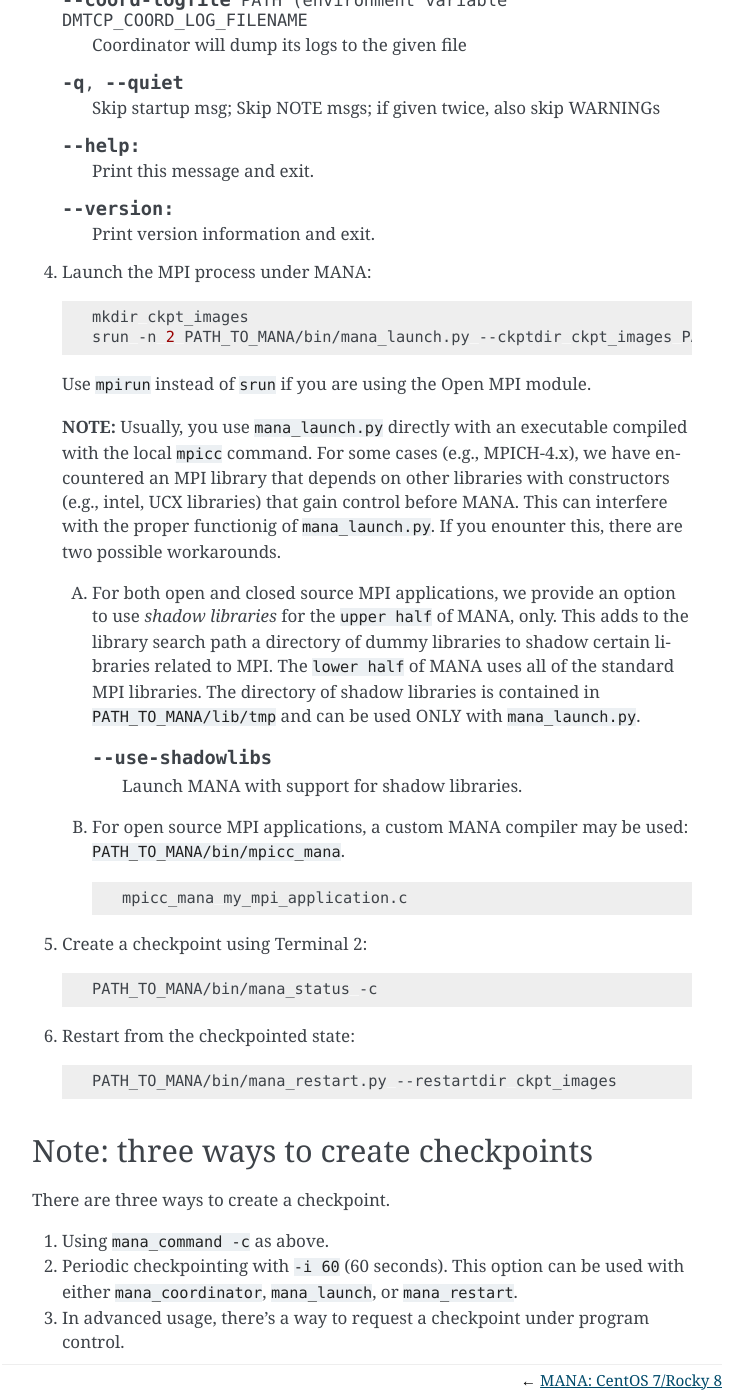
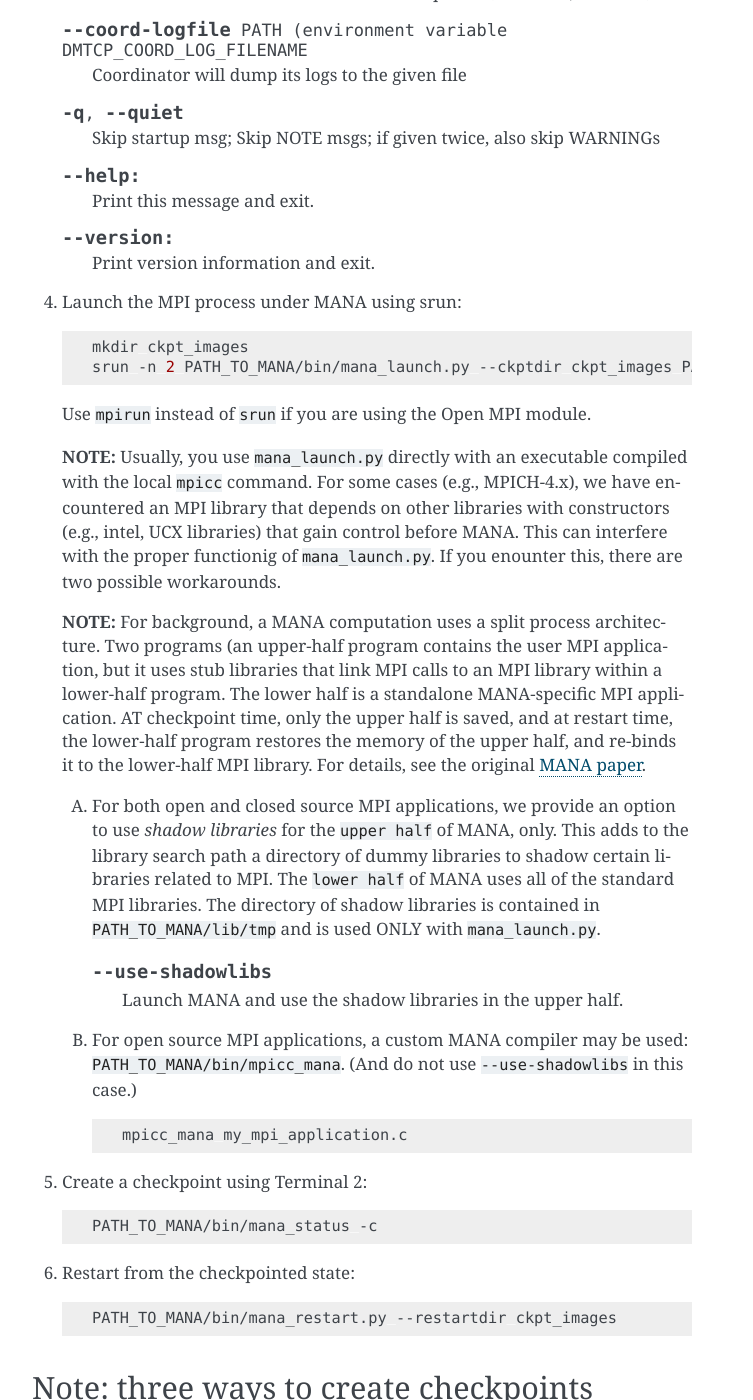
Before and after one commit to mpickpt/mana-doc, a Sphinx documentation site: the page built from docs/source/perlmutter.rst, in a window 1280 px wide and 1400 px high, scrolled down 3384 px. Shown: the whole window, without its empty margins (388-1141 px from the left). Built offline with Sphinx 7.4.7, drawn with Linux system fonts in a browser that asks for light colours; some of the changed text lies outside the part shown.

Commit message:
More polishing of text
 * NOTE:  There is still a 'FIXME' to be fixed, in perlmutter.rst.

```diff
--- a/docs/source/perlmutter.rst
+++ b/docs/source/perlmutter.rst
@@ -66,9 +66,10 @@
       squeue --me  # squeue -u $USER
       ssh XXX      # where 'XXX' is the allocated node's hostname
 
-2. **Using Interactive Job:**
+2. **Interactive session using salloc:**
 
-  * **``salloc``** command is useful for allocation of interactive job.
+  * The **salloc** command is useful for allocating interactive jobs.
+    The ``--constraint cpu`` option specifies CPU-only nodes (no GPU).
 
     .. code:: shell
 
@@ -90,7 +91,8 @@
 Compiling MANA on Perlmutter
 ----------------------------
 
-When  running on Perlmutter cluster, MANA compilation is recommended be performed on a login node.
+When  running on the Perlmutter cluster, MANA compilation is recommended
+to be performed on a login node.
 
 Steps to compile MANA:
 
@@ -109,9 +111,9 @@
 
 Steps for testing MANA on the Perlmutter cluster:
 
-1. Request a compute node interactively:
+1. Request one or more compute nodes interactively using salloc:
 
-   ***FIXME: ``salloc`` ...***
+   ***FIXME: ``salloc`` ... (SEE "salloc", above.)***
 
 2. Open two terminals connected to the same compute node. Compute node
    can be requested using the instructions from above sections. SSH into
@@ -119,9 +121,9 @@
    compute node. Consider the following points:
 
    * You can check your hostname to connect via ssh using
-     **``squeue -\-me``** to list all the compute nodes assigned to
+     ``squeue --me`` to list all the compute nodes assigned to
      your username.
-   * Running **``ssh XXXX``** will connect to your compute node via ssh.
+   * Running ``ssh XXXX`` will connect to your compute node via ssh.
      (Here cXXX is a placeholder for your compute-node name.)
 
 3. Launch a MANA coordinator in Terminal 1:
@@ -200,7 +202,7 @@
 
       Print version information and exit.
 
-4. Launch the MPI process under MANA:
+4. Launch the MPI process under MANA using srun:
 
   .. code:: shell
 
@@ -216,21 +218,31 @@
   This can interfere with the proper functionig of ``mana_launch.py``.
   If you enounter this,  there are two possible workarounds.
 
+  **NOTE:** For background, a MANA computation uses a split process
+  architecture.  Two programs (an upper-half program contains the user MPI
+  application, but it uses stub libraries that link MPI calls to an MPI
+  library within a lower-half program.  The lower half is a standalone
+  MANA-specific MPI application.  AT checkpoint time, only the upper
+  half is saved, and at restart time, the lower-half program restores the
+  memory of the upper half, and re-binds it to the lower-half MPI library.
+  For details, see the original :ref:`MANA paper<mana_paper>`.
+
   A. For both open and closed source MPI applications, we provide
      an option to use *shadow libraries* for the ``upper half`` of MANA,
      only.  This adds to the library search path a directory of dummy
      libraries to shadow certain libraries related to MPI.  The ``lower
      half`` of MANA uses all of the standard MPI libraries.  The directory
      of shadow libraries is contained in ``PATH_TO_MANA/lib/tmp`` and
-     can be used ONLY with
+     is used ONLY with
      ``mana_launch.py``.
 
      .. option:: --use-shadowlibs
 
-       Launch MANA with support for shadow libraries.
+       Launch MANA and use the shadow libraries in the upper half.
 
   B. For open source MPI applications, a custom MANA compiler may be used:
-     ``PATH_TO_MANA/bin/mpicc_mana``.
+     ``PATH_TO_MANA/bin/mpicc_mana``.  (And do not use ``--use-shadowlibs``
+     in this case.)
 
     .. code:: shell
 
```
Also changed, not shown: docs/source/discovery.rst (+31 -14 lines).
